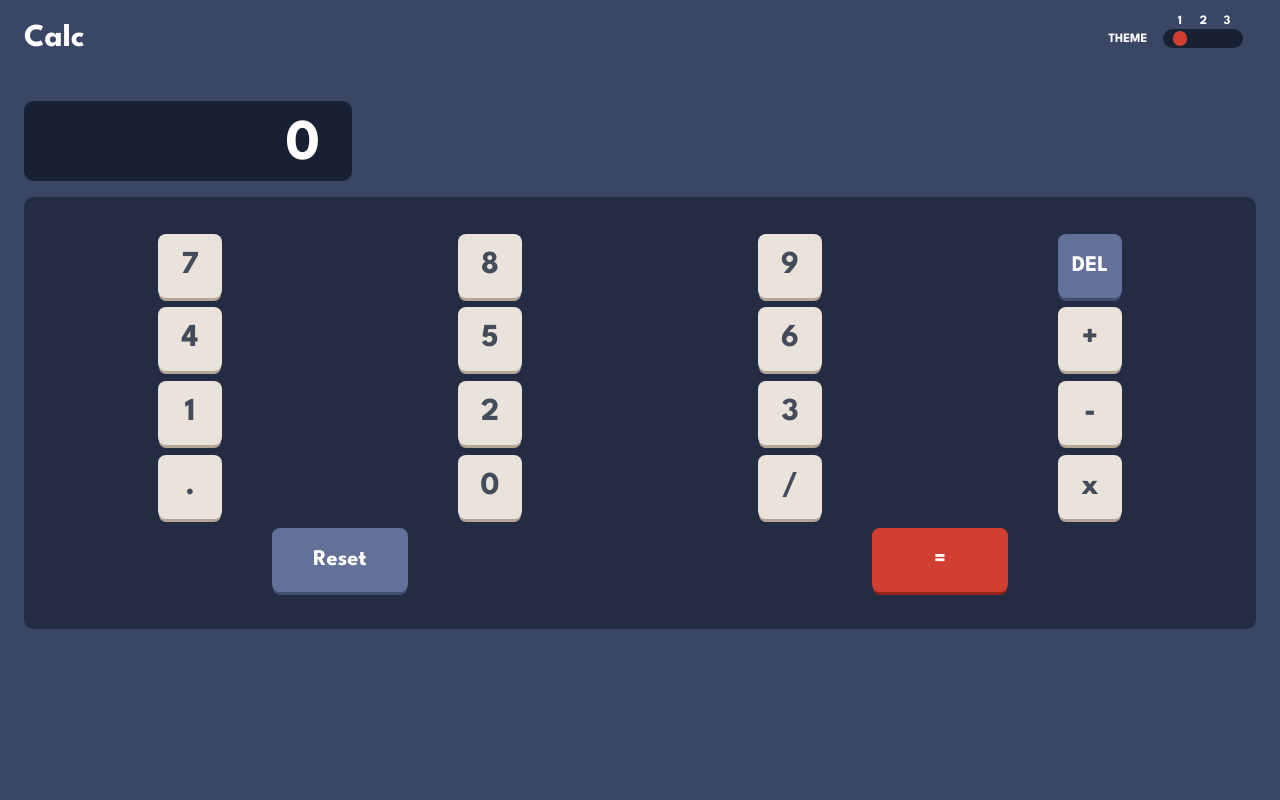
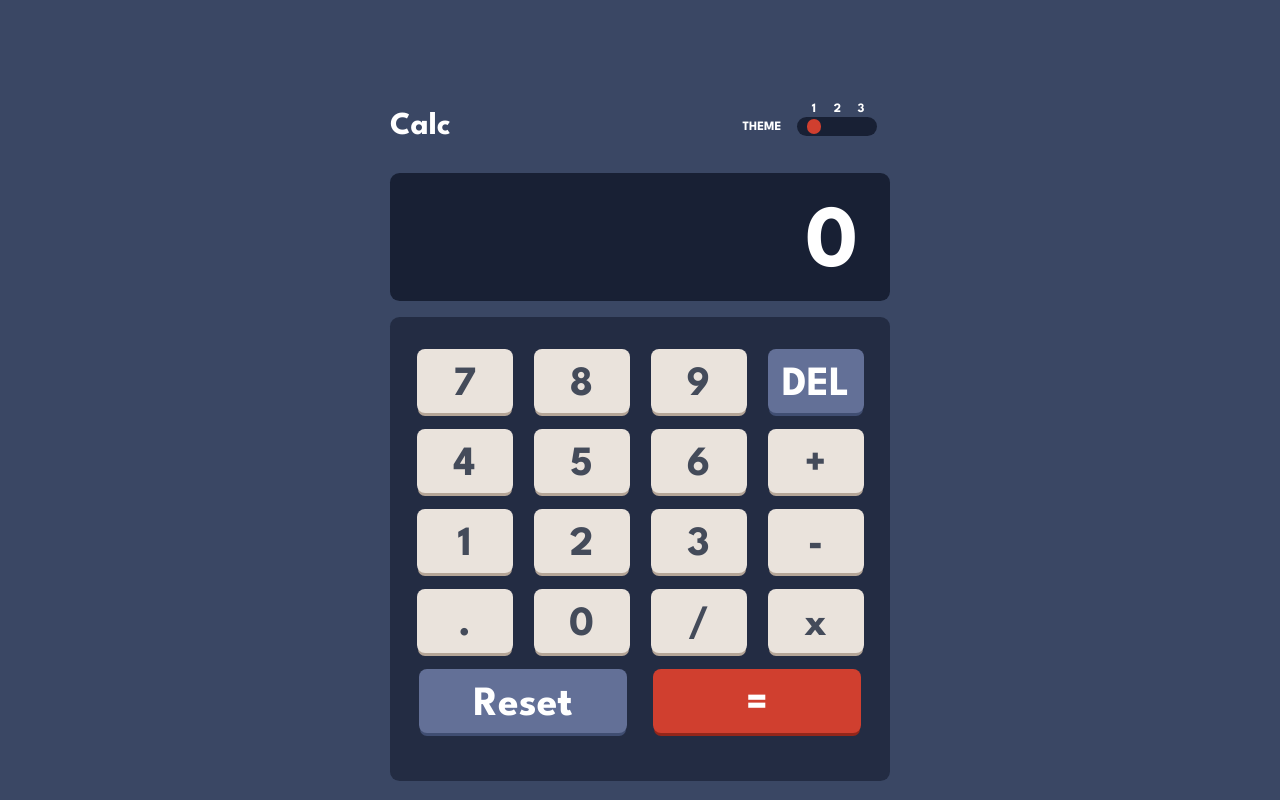
Before and after one commit to ysrckr/fem-calculator, a React (Vite) app: page / in a window 1280 px wide. Built offline with nearby package versions, Linux system fonts and the light colour scheme.

Commit message:
calc compeleted readme will be added

```diff
--- a/src/App.tsx
+++ b/src/App.tsx
@@ -198,6 +198,19 @@ const reducer: Reducer<IState, Action> = (state, action) => {
 					}
 			}
 
+		case 'DELETE':
+			return {
+				...state,
+				screenValue: state.screenValue.slice(0, -1),
+			}
+		case 'RESET':
+			return {
+				...state,
+				screenValue: '0',
+				numbers: { first: 0, second: 0 },
+				operator: '',
+			}
+
 		default:
 			return state
 	}
@@ -209,6 +222,7 @@ const App: FC = () => {
 	return (
 		<>
 			<Container theme={theme}>
+				<div className="calc-container">
 					<div className={'title-container ' + theme}>
 						<h1 className="title">Calc</h1>
 						<div className="theme-selector-container">
@@ -364,6 +378,7 @@ const App: FC = () => {
 							dispatch={dispatch}
 						/>
 					</ButtonContainer>
+				</div>
 			</Container>
 		</>
 	)
--- a/src/components/ButtonOp.tsx
+++ b/src/components/ButtonOp.tsx
@@ -27,6 +27,12 @@ const ButtonOp: FC<Props> = ({ value, className, theme, state, dispatch }) => {
 			case '=':
 				dispatch({ type: 'EQUAL' })
 				break
+			case 'DEL':
+				dispatch({ type: 'DELETE' })
+				break
+			case 'Reset':
+				dispatch({ type: 'RESET' })
+				break
 			default:
 				break
 		}
--- a/src/styles/index.scss
+++ b/src/styles/index.scss
@@ -22,9 +22,15 @@ h1 {
 
 .container {
 	min-width: 375px;
-	padding: 0.75rem;
-	overflow-x: hidden;
+	padding: 1.25rem 0.75rem;
+	overflow: hidden;
 	height: 100vh;
+}
+
+.calc-container {
+	max-width: 375px;
+	background-color: inherit;
+	margin-inline: auto;
 }
 
 .title-container {
@@ -112,6 +118,7 @@ h1 {
 	line-height: 2rem;
 	cursor: pointer;
 	text-align: center;
+	user-select: none;
 }
 
 .btn-delete {
@@ -134,15 +141,49 @@ h1 {
 }
 
 .calc-result {
-	display: inline-block;
+	display: block;
 	height: 2.5rem;
-	width: 10.25rem;
+	min-width: 10.25rem;
 	margin: 0.5rem auto;
 	border-radius: 0.3rem;
 	padding: 0.5rem 1rem;
 	text-align: right;
 	font-size: calc(font.$fs-base * 1.8);
 	line-height: calc(font.$fs-base * 1.8);
+}
+
+/* Media Queries */
+@media (min-width: 768px) {
+	.container {
+		padding: 3.5rem 1rem;
+	}
+	.calc-container {
+		max-width: 500px;
+	}
+
+	.btn-container {
+		height: 100%;
+	}
+
+	.btn {
+		width: 3rem;
+		line-height: 1.75;
+		font-size: calc(font.$fs-base * 1.3);
+		margin-bottom: .5rem;
+
+	}
+
+	.btn-reset {
+		width: 6.5rem;
+	}
+	.btn-equal {
+		width: 6.5rem;
+	}
+	.calc-result {
+		height: 4rem;
+		font-size: calc(font.$fs-base * 2.75);
+		line-height: calc(font.$fs-base * 3.5);
+	}
 }
 
 /* Theme 1 */
--- a/src/types/reducerTypes.ts
+++ b/src/types/reducerTypes.ts
@@ -14,7 +14,7 @@ export type Action =
 	| { type: 'DIVIDE' }
 	| { type: 'DELETE' }
 	| { type: 'RESET' }
-	| { type: 'SET_NUMBERS'; payload: INumbers }
+
 
 export interface INumbers {
 	first: number
```
Lines whose indentation alone changed are shown as unchanged.
